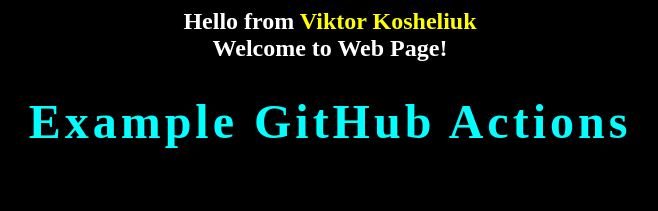
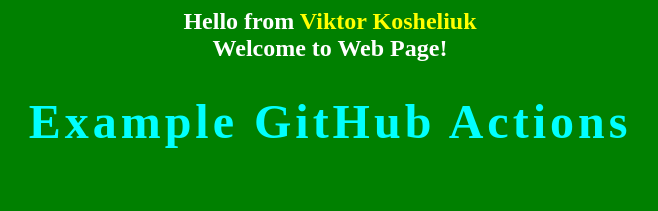
Before and after one commit to VKosheliuk/exampl, a plain HTML site: page templates/index.html in a window 1280 px wide. Shown: the whole page, without its empty margins (310-968 px from the left). Drawn offline with Linux system fonts and the light colour scheme.

Commit message:
Update index.html

```diff
--- a/templates/index.html
+++ b/templates/index.html
@@ -17,7 +17,7 @@
 }
 
 </SCRIPT>
-<BODY  bgcolor=black  onLoad=Elastic()>
+<BODY  bgcolor=green  onLoad=Elastic()>
 <CENTER>
 <font color="white"><h2>Hello from <font color="yellow">Viktor Kosheliuk</font><br>
 Welcome to Web Page!
```
